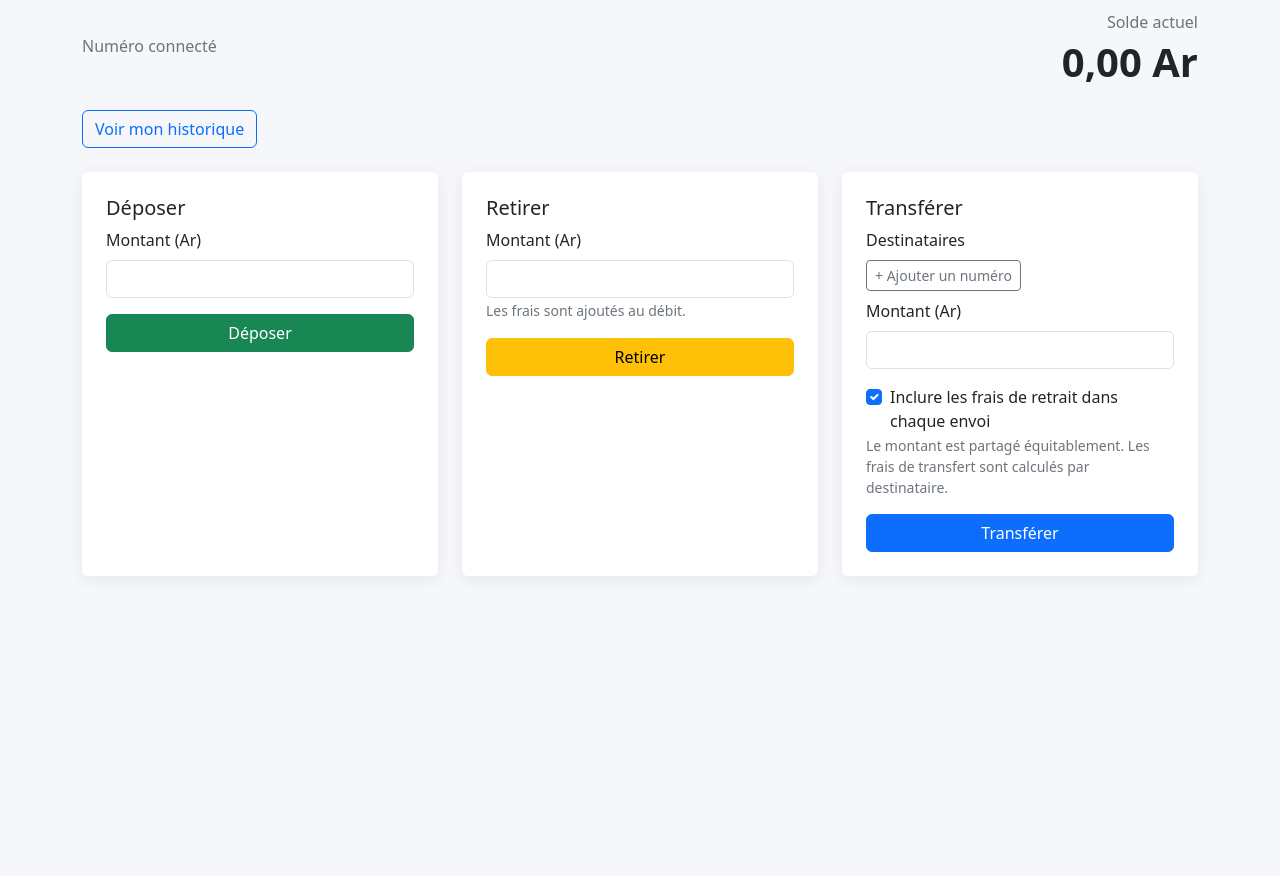
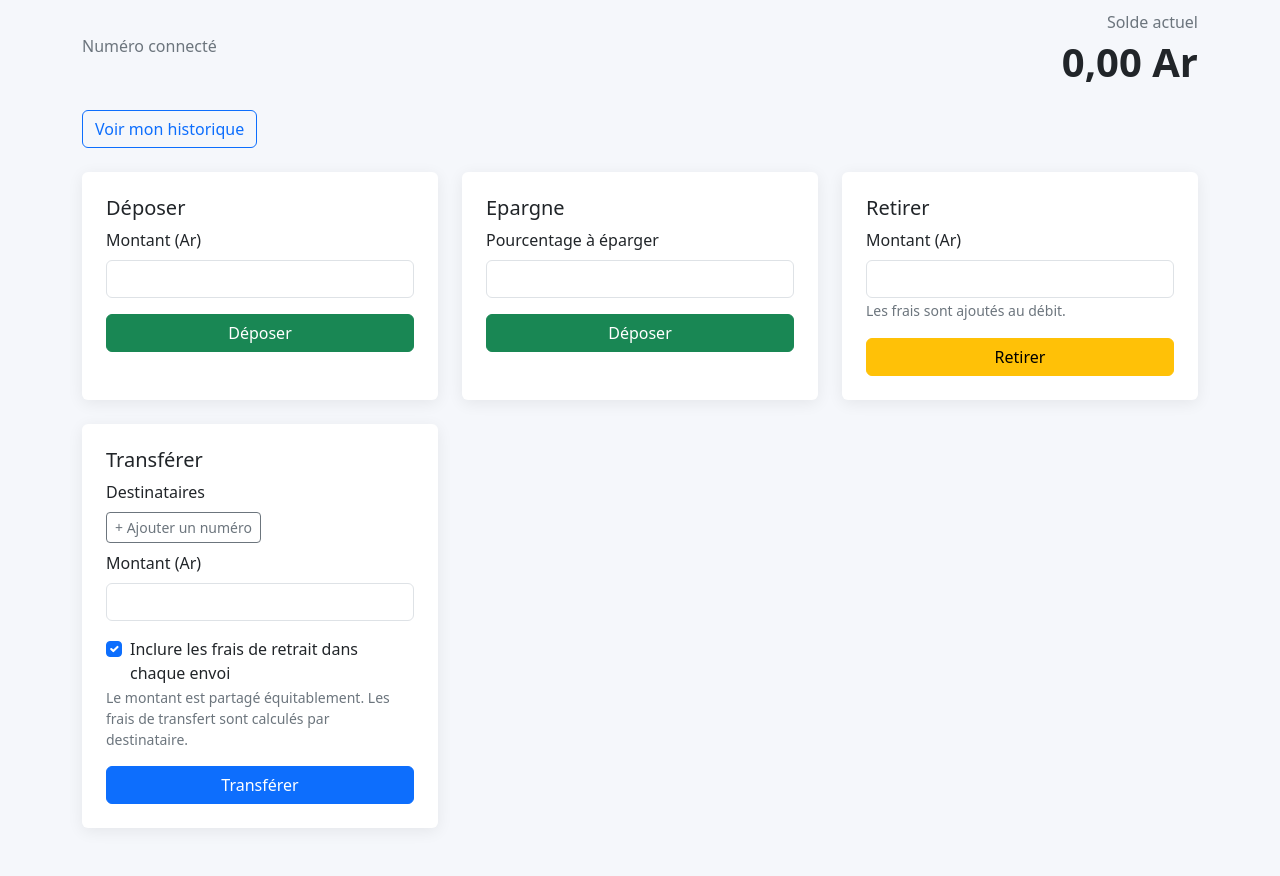
Before and after one commit to AzonyeRdr/4014_4028, a CodeIgniter 4 app: the page made by app/Views/client/dashboard.php in a window 1280 px wide. Shown: the part 170-1046 px from the top of the page. Before the commit the page ends 722 px from the top, so only its background shows below. Run offline with PHP 8.4 and a stand-in for CodeIgniter, Linux system fonts and the light colour scheme; the template is opened without the code that fills it, so the values that code supplies are empty; some libraries are stand-ins or nearby versions.

Commit message:
affichage epargne

```diff
--- a/app/Views/client/dashboard.php
+++ b/app/Views/client/dashboard.php
@@ -20,6 +20,17 @@
                 <?= csrf_field() ?>
                 <label class="form-label" for="deposit-amount">Montant (Ar)</label>
                 <input class="form-control" id="deposit-amount" name="montant" type="number" min="0.01" step="0.01" required>
+                <button class="btn btn-success w-100 mt-3">Déposer</button>
+            </form>
+        </div>
+    </div>
+    <div class="col-md-6 col-lg-4">
+        <div class="card h-100 p-4">
+            <h2 class="h5">Epargne</h2>
+            <form method="post" action="<?= site_url('epargne') ?>">
+                <?= csrf_field() ?>
+                <label class="form-label" for="deposit-amount">Pourcentage à éparger</label>
+                <input class="form-control" id="deposit-amount" name="pourcentage" type="number" min="0.01" step="0.01" required>
                 <button class="btn btn-success w-100 mt-3">Déposer</button>
             </form>
         </div>
```
Lines whose indentation alone changed are shown as unchanged.
